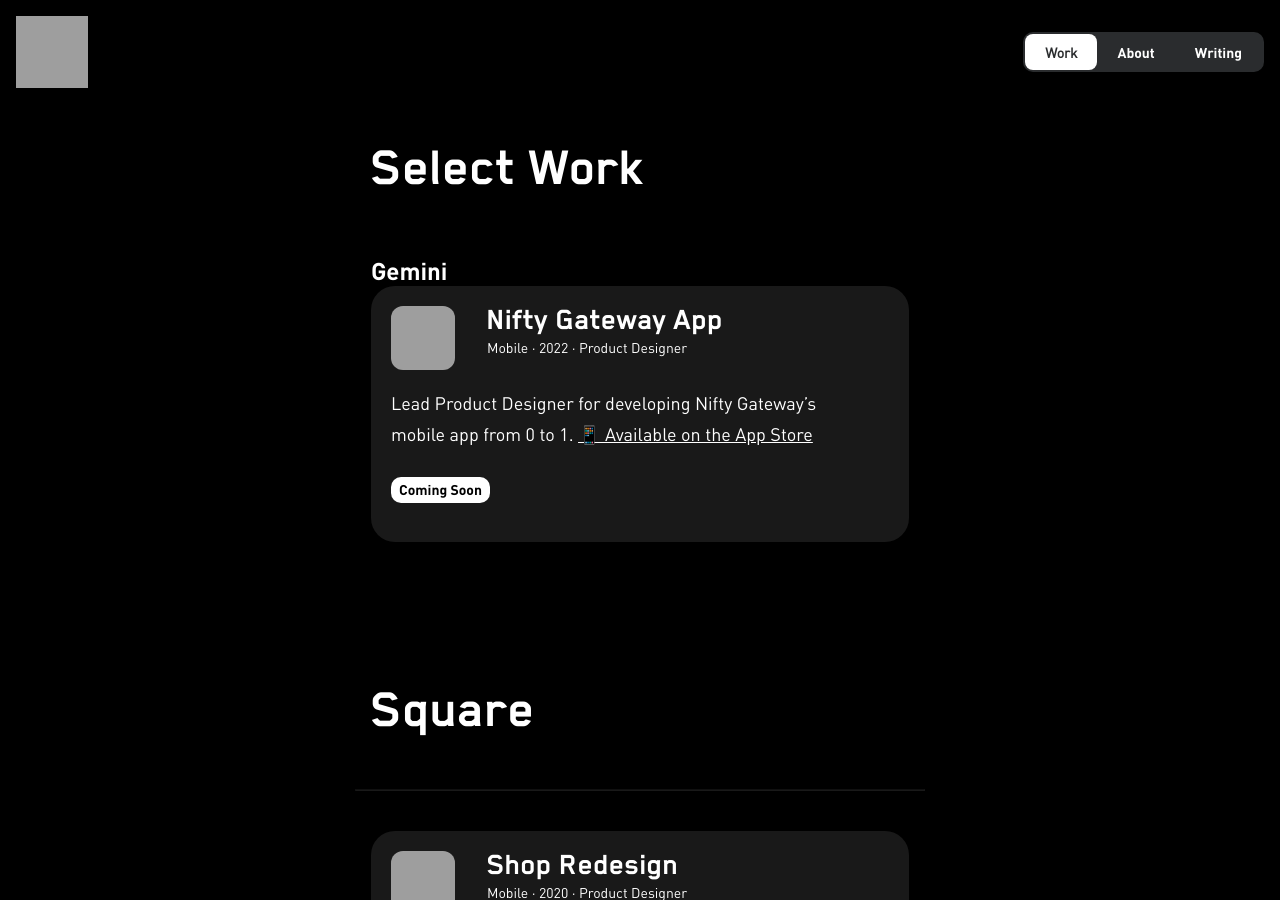
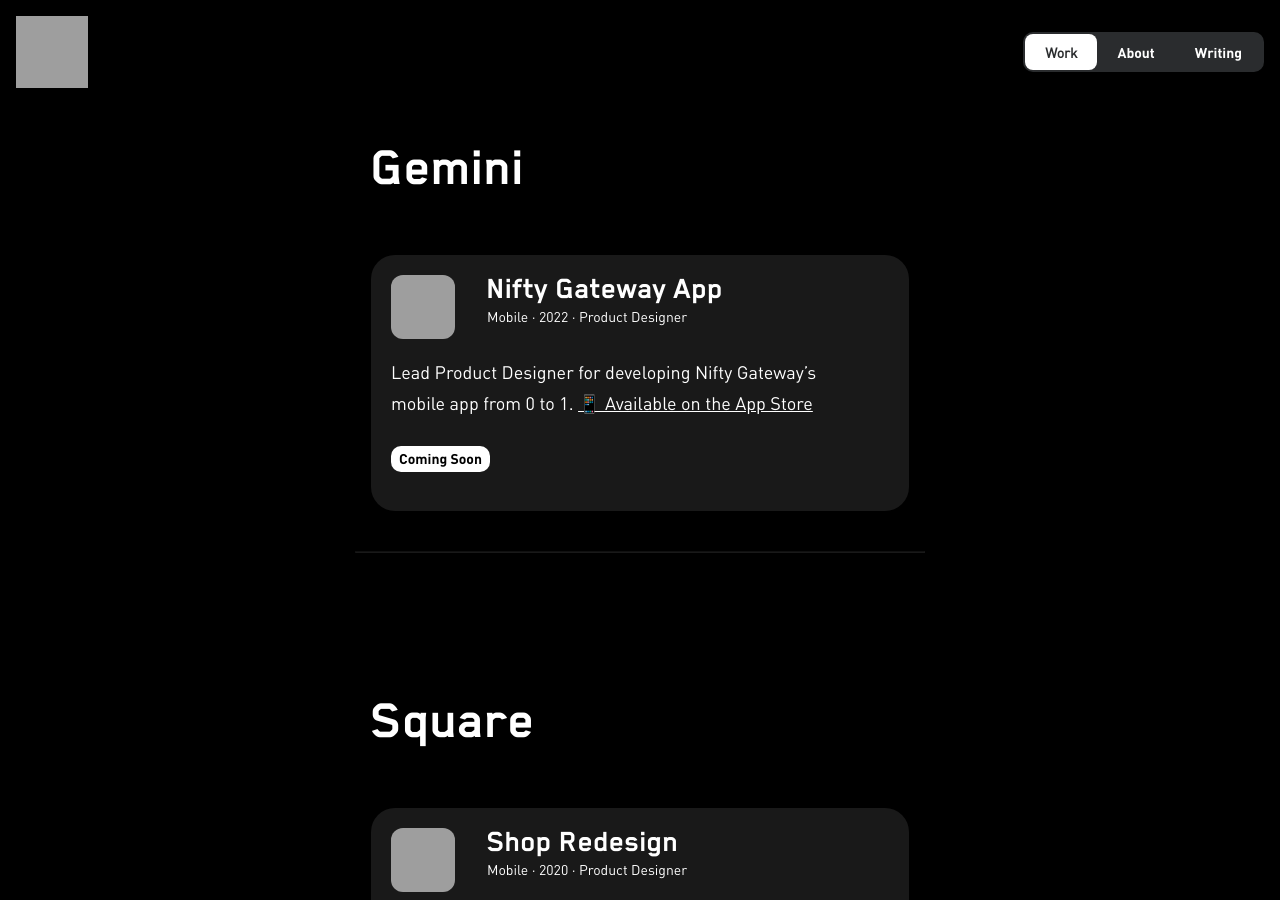
Before and after one commit to jotd/jotd-portfolio, a Jekyll site: the page work/index.html, which Jekyll copies as it is, in a window 1280 px wide and 900 px high, cut to the strip 0-900 px from the top of the window. Built offline with Jekyll 4.4.1, drawn with Linux system fonts in a browser that asks for light colours; grey boxes are pictures that could not be loaded.

Commit message:
Update index.html

```diff
--- a/work/index.html
+++ b/work/index.html
@@ -39,11 +39,7 @@
 
   <div class="content-home">
     <div id="margin-below-header">
-      <h1 class="header-work">Select Work</h1>
-    </div>
-
-    <div class="content-about">
-      <span id="margin-below-section" class="text-subheader-3 highlight">Gemini</span>
+      <h1 class="header-work">Gemini</h1>
     </div>
 
  <!-- Project 1 -->
@@ -72,6 +68,7 @@
   </div>
 </div>
 
+<hr class="solid">
 
 <!---------------------------------------------------------------------------------------->
     <!-- Afterpay Project Cards -->
@@ -79,7 +76,6 @@
     <div class="content-home">
       <div id="margin-below-header">
         <h1 class="header-work">Square</h1>
-        <hr class="solid">
       </div>
 
 
@@ -129,6 +125,7 @@
   </div>
 </div>
 
+<hr class="solid">
 
 <!---------------------------------------------------------------------------------------->
 
```
